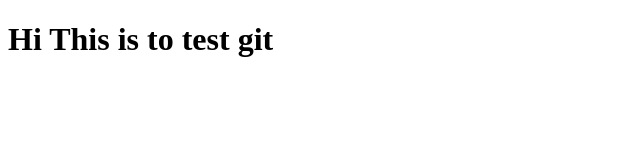
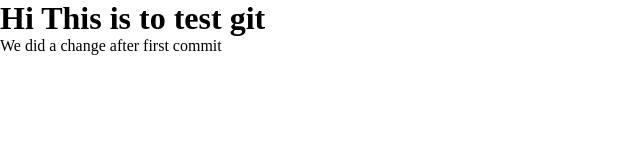
Before and after one commit to shubhhamshri8/Git-Test, a plain HTML site: page index.html in a window 1280 px wide. Shown: the whole page, without its empty margins (0-640 px from the left). Drawn offline with Linux system fonts and the light colour scheme.

Commit message:
Add para in index.html

```diff
--- a/index.html
+++ b/index.html
@@ -4,9 +4,11 @@
     <meta charset="UTF-8">
     <meta http-equiv="X-UA-Compatible" content="IE=edge">
     <meta name="viewport" content="width=device-width, initial-scale=1.0">
+    <link rel="stylesheet" href="style.css" class="stylesheet">
     <title>Git Test</title>
 </head>
 <body>
     <h1>Hi This is to test git</h1>
+    <p>We did a change after first commit</p>
 </body>
 </html>
```
